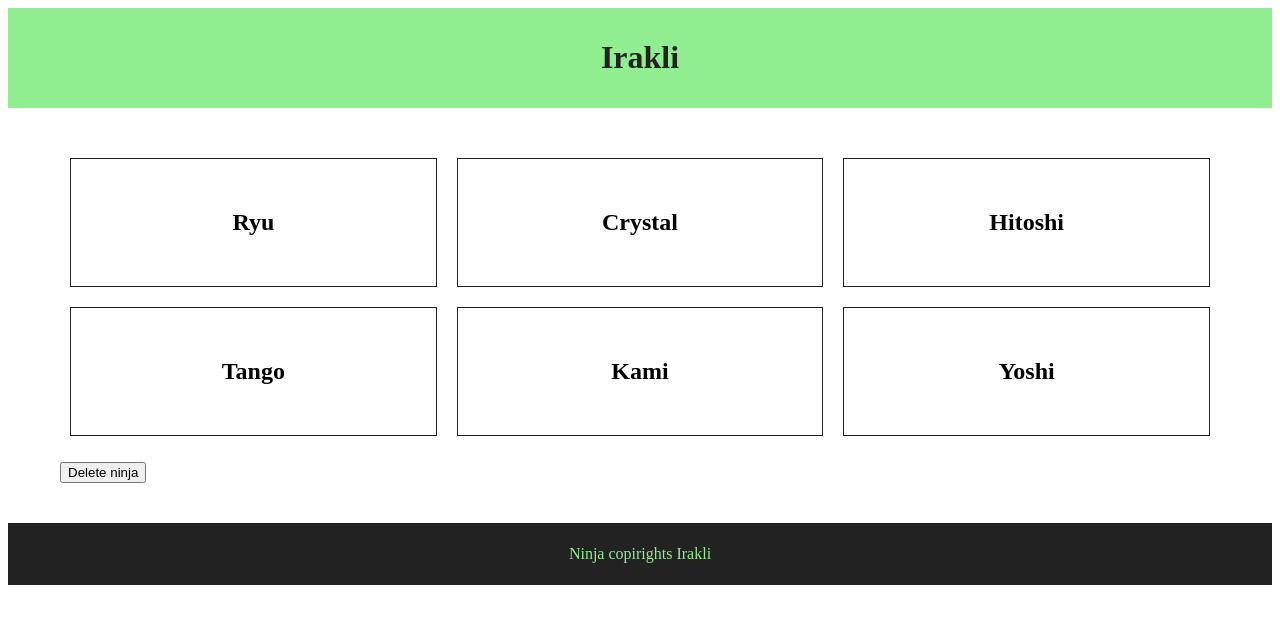
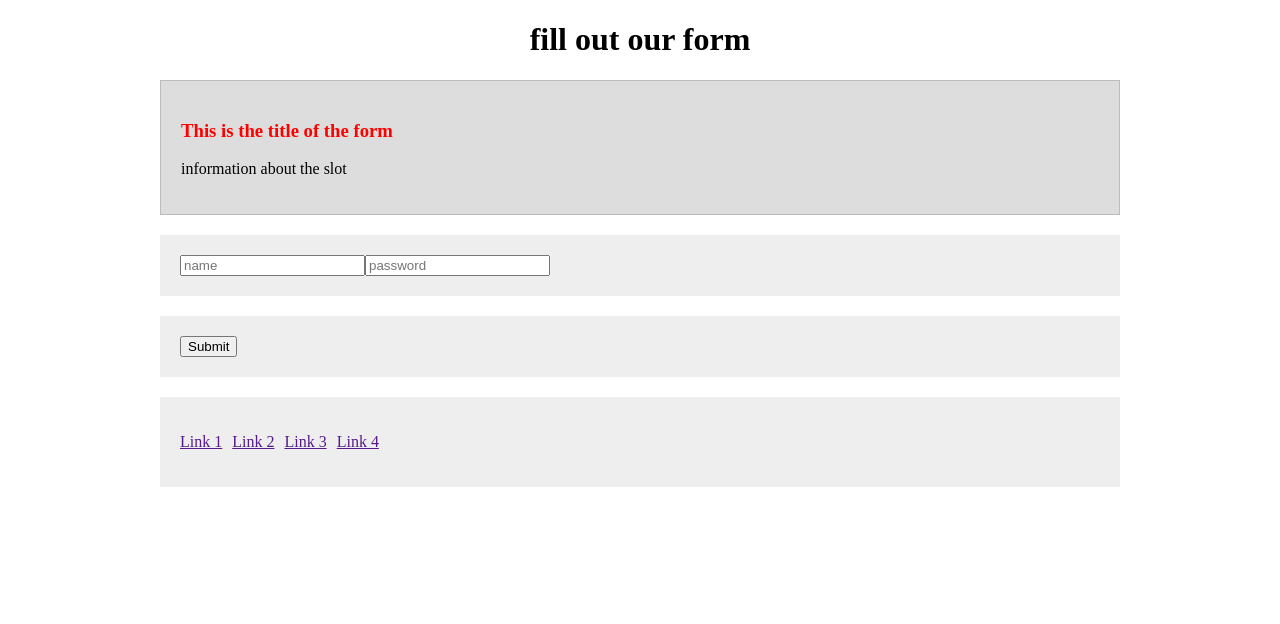
Before and after one commit to shengo333/vuejs2-tut, a Vue app: page / in a window 1280 px wide. Shown: the top 624 px of the page. Built offline with nearby package versions, Linux system fonts and the light colour scheme.

Commit message:
some slots

```diff
--- a/src/App.vue
+++ b/src/App.vue
@@ -1,50 +1,52 @@
 <template>
-  <div>
-    <Header :title="title" @changeTitle="updateTitle($event)"/>
-    <Ninjas :ninjas="ninjas" />
-    <Footer :title="title"/>
 
-  </div>
+  <formHelper>
+    <template v-slot:title> <h3> {{title}}</h3> </template>
+
+    <template v-slot:form-header>
+      <h3>This is the title of the form </h3>
+      <p>information about the slot</p>
+    </template>
+
+    <template v-slot:form-fields>
+      <input type="text" placeholder="name" required>
+      <input type="password" placeholder="password" required>
+    </template>
+
+
+    <template v-slot:form-controls>
+      <button @click="handleSubmit">Submit</button>
+    </template>
+
+  </formHelper>
 </template>
 
 <script>
 
-import Header from './components/Header.vue'
-import Footer from './components/footer.vue'
-import Ninjas from './components/Ninjas.vue'
+import formHelper from './components/formHelper.vue'
+
 
 
 export default {
     components:{
-         Header,
-         Footer,
-         Ninjas,
+         formHelper,
+
     },
   data(){
     return{
-        ninjas: [
-          {name: 'Ryu', speciality: 'Vue Components', show: false},
-          {name: 'Crystal', speciality: 'HTML Wizardry', show: false},
-          {name: 'Hitoshi', speciality: 'Click Events', show: false},
-          {name: 'Tango', speciality: 'Conditionals', show: false},
-          {name: 'Kami', speciality: 'Webpack', show: false},
-          {name: 'Yoshi', speciality: 'Data Diggin', show: false}
-        ],
-        title: "Irakli"
+      title: 'i am dynamic slot title'
     }
   },
   methods:{
-    updateTitle(modifidetitle){
-      this.title = modifidetitle
-    }
+
   }
 }
 </script>
 
 <style scoped>
-h1{
-  color: purple
+
+h3{
+  color: red
 }
 
-
 </style>
--- a/src/assets/NetNinjas.vue
+++ /dev/null
@@ -1,24 +0,0 @@
-<template>
-  <h1>list of ninjas</h1>
-    <ul>
-        <li v-for="beka in bekas" :key="beka">{{beka}}</li>
-    </ul>
-</template>
-
-<script>
-
-export default {
-
-  data(){
-    return{
-      bekas:['Yoshi', 'Mario', 'Rauy']
-    }
-  }
-}
-</script>
-
-<style scoped>
-h1{
-  color:green
-}
-</style>
--- a/src/components/Header.vue
+++ /dev/null
@@ -1,36 +0,0 @@
-<template>
-  <header>
-      <h1 @click="changetitle">{{title}}</h1>
-  </header>
-</template>
-
-<script>
-
-export default {
-    props:{
-        title: {
-            type: String
-        }
-    },
-
-    methods: {
-        changetitle (){
-          this.$emit('changeTitle', 'vue wizards')
-
-        }
-    }
-}
-</script>
-
-<style scoped>
-
-header{
-    background: lightgreen;
-    padding: 10px;
-}
-h1{
-    color: #222;
-    text-align: center;
-}
-
-</style>
--- a/src/components/Ninjas.vue
+++ /dev/null
@@ -1,63 +0,0 @@
-<template>
-    <div id="ninjas">
-        <ul>
-            <li v-for="ninja in ninjas" :key="ninja" @click="ninja.show=!ninja.show">
-                <h2>{{ninja.name}}</h2>
-                <h3 v-show="ninja.show">{{ninja.speciality}}</h3>
-            </li>
-        </ul>
-        <button @click="deletNinja">Delete ninja</button>
-
-    </div>
-</template>
-
-<script>
-export default {
-    props: {
-        ninjas: {
-            type: Array,
-            required: true
-        }
-    },
-    data(){
-        return{
-
-        }
-    },
-    methods:{
-        deletNinja(){
-            this.ninjas.pop()
-        }
-    },
-    beforeCreate(){
-        alert('beforeCreat')
-        console.log('before created')
-    }
-}
-</script>
-
-<style scoped>
-
-#ninjas{
-    width: 100%;
-    max-width: 1200px;
-    margin: 40px auto;
-    padding: 0 20px;
-    box-sizing: border-box;
-}
-ul{
-    display: flex;
-    flex-wrap: wrap;
-    list-style-type: none;
-    padding: 0;
-}
-li{
-    flex-grow: 1;
-    flex-basis: 300px;
-    text-align: center;
-    padding: 30px;
-    border: 1px solid #222;
-    margin: 10px;
-}
-
-</style>
--- a/src/components/footer.vue
+++ /dev/null
@@ -1,34 +0,0 @@
-<template>
-  <footer>
-    <p>{{copyright}} {{title}}</p>
-     </footer>
-</template>
-
-<script>
-
-export default {
-    props:{
-        title: {
-            type: String
-        }
-    },
-    data(){
-        return{
-            copyright: 'Ninja copirights '
-        }
-    }
-}
-</script>
-
-<style scoped>
-
-footer{
-    background: #222;
-    padding: 6px;
-}
-p{
-    color: lightgreen;
-    text-align: center;
-}
-
-</style>
--- /dev/null
+++ b/src/components/formHelper.vue
@@ -0,0 +1,57 @@
+<template>
+<h1> fill out our form</h1>
+<form>
+    <div id="form-header">
+        <slot name="form-header"></slot>
+    </div>
+    <div id="form-fields">
+        <slot name="form-fields"></slot>
+    </div>
+    <div id="form-controles">
+        <slot name="form-controls"></slot>
+    </div>
+    <div id="useful-links">
+        <ul>
+            <li> <a href="">Link 1</a></li>
+            <li> <a href="">Link 2</a></li>
+            <li> <a href="">Link 3</a></li>
+            <li> <a href="">Link 4</a></li>
+        </ul>
+    </div>
+
+</form>
+
+</template>
+
+<script>
+export default {
+
+}
+</script>
+
+<style>
+h1{
+    text-align: center;
+}
+form{
+    width: 100%;
+    max-width: 960px;
+    margin: 0 auto;
+}
+#useful-links ul{
+    padding: 0;
+}
+#useful-links li{
+    display: inline-block;
+    margin-right: 10px;
+}
+form > div{
+    padding: 20px;
+    background: #eee;
+    margin: 20px 0;
+}
+#form-header{
+    background: #ddd;
+    border: 1px solid #bbb;
+}
+</style>
```
